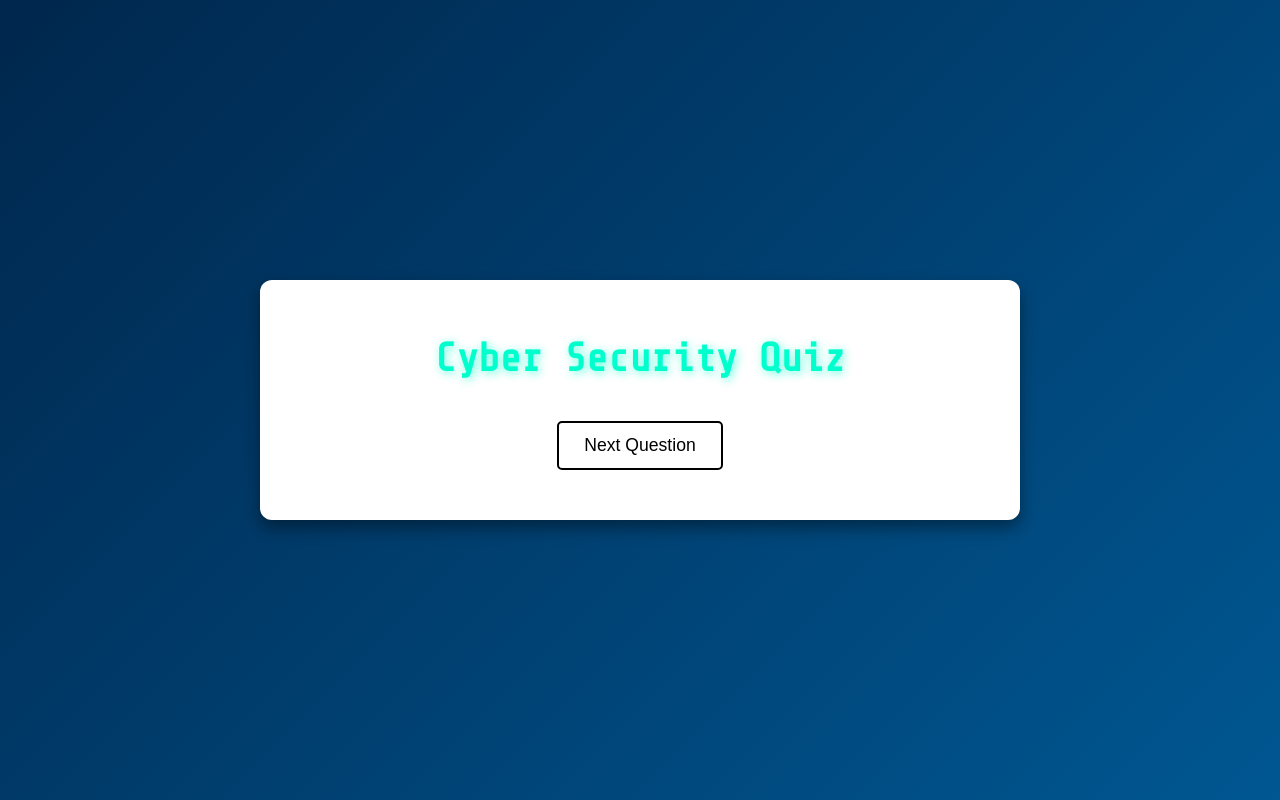
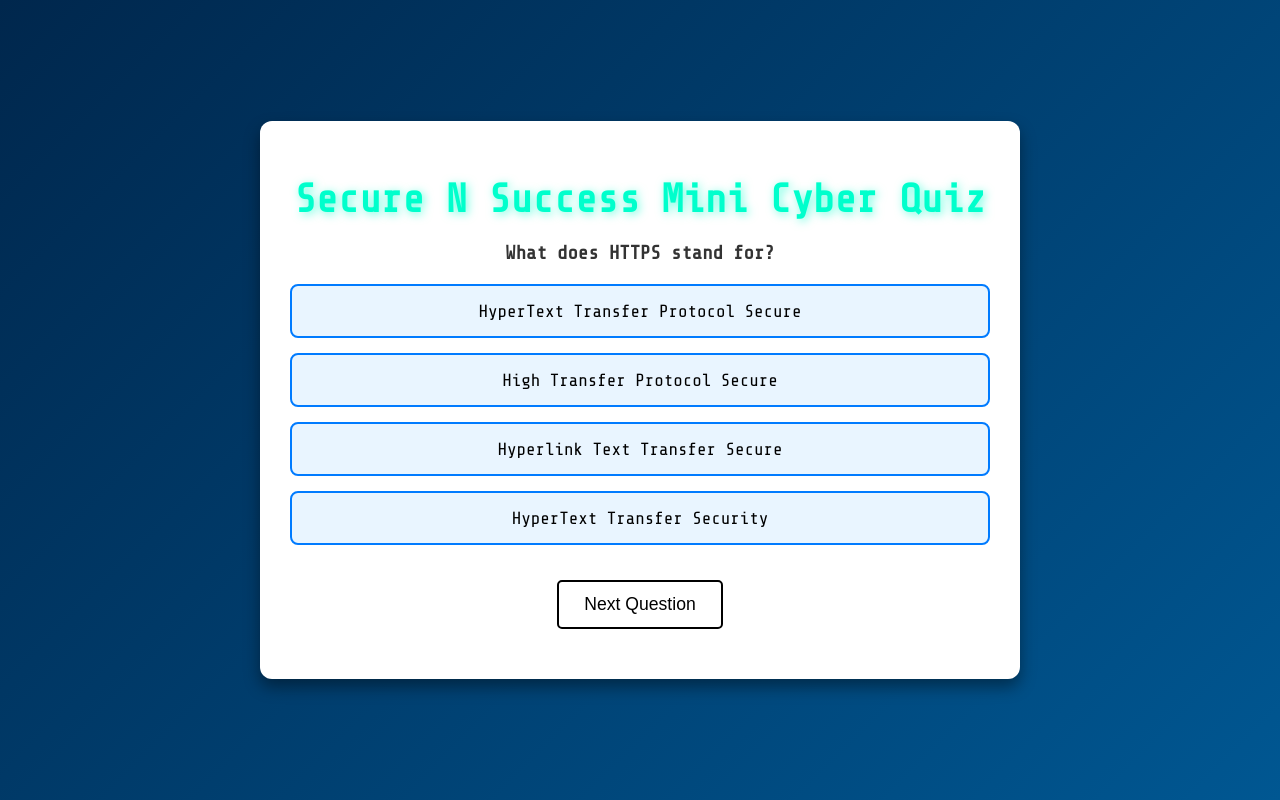
Before and after one commit to firethelava4/SeniorQuiz, a plain HTML site: page index.html in a window 1280 px wide. Drawn offline with nearby package versions, Linux system fonts and the light colour scheme.

Commit message:
Update index.html

```diff
--- a/index.html
+++ b/index.html
@@ -1,21 +1,119 @@
 <!DOCTYPE html>
 <html lang="en">
 <head>
-    <link href="https://fonts.googleapis.com/css2?family=Share+Tech+Mono&display=swap" rel="stylesheet">
     <meta charset="UTF-8">
     <meta name="viewport" content="width=device-width, initial-scale=1.0">
-    <title>Cyber Security Quiz</title>
+    <title>Secure N Success Mini Cyber Quiz</title>
+    <!-- Link to Google Font -->
+    <link href="https://fonts.googleapis.com/css2?family=Share+Tech+Mono&display=swap" rel="stylesheet">
+    <!-- Link to CSS -->
     <link rel="stylesheet" href="styles.css">
 </head>
 <body>
     <div class="quiz-container">
-        <h1>Cyber Security Quiz</h1>
-        <div id="quiz">
-            <!-- Quiz content will be dynamically generated here -->
-        </div>
-        <button id="next-btn" onclick="nextQuestion()">Next Question</button>
+        <h1>Secure N Success Mini Cyber Quiz</h1>
+        <div id="quiz"></div>
+        <button id="next">Next Question</button>
         <div id="result"></div>
     </div>
-    <script src="script.js"></script>
+
+    <!-- JavaScript -->
+    <script>
+        const quizContainer = document.getElementById("quiz");
+        const resultContainer = document.getElementById("result");
+        const nextButton = document.getElementById("next");
+
+        let currentQuestion = 0;
+        let score = 0;
+
+        // Questions Array
+        const questions = [
+            {
+                question: "What does HTTPS stand for?",
+                options: [
+                    "HyperText Transfer Protocol Secure",
+                    "High Transfer Protocol Secure",
+                    "Hyperlink Text Transfer Secure",
+                    "HyperText Transfer Security"
+                ],
+                answer: 0
+            },
+            {
+                question: "Which is a strong password?",
+                options: [
+                    "12345",
+                    "password",
+                    "qwerty",
+                    "T!k3$R@1#"
+                ],
+                answer: 3
+            },
+            {
+                question: "What is phishing?",
+                options: [
+                    "Fishing for data online",
+                    "A type of cyber attack",
+                    "A form of ransomware",
+                    "An encrypted communication method"
+                ],
+                answer: 1
+            }
+        ];
+
+        // Highlight answer logic
+        function highlightAnswer(selected, correctOptionIndex) {
+            const options = document.querySelectorAll(".option");
+            options.forEach((option, index) => {
+                if (index === correctOptionIndex) {
+                    option.classList.add("correct"); // Highlight correct answer in green
+                } else if (option === selected) {
+                    option.classList.add("incorrect"); // Highlight wrong selection in red
+                }
+                option.style.pointerEvents = "none"; // Disable clicks on all options
+            });
+        }
+
+        // Show a question
+        function showQuestion() {
+            const question = questions[currentQuestion];
+            quizContainer.innerHTML = `
+                <div class="question">${question.question}</div>
+                ${question.options
+                    .map(
+                        (option, index) =>
+                            `<div class="option" onclick="checkAnswer(${index})">${option}</div>`
+                    )
+                    .join("")}
+            `;
+        }
+
+        // Check the answer
+        function checkAnswer(selectedOptionIndex) {
+            const question = questions[currentQuestion];
+            const correctOptionIndex = question.answer;
+
+            if (selectedOptionIndex === correctOptionIndex) {
+                score++;
+            }
+            highlightAnswer(
+                document.querySelectorAll(".option")[selectedOptionIndex],
+                correctOptionIndex
+            );
+        }
+
+        // Show next question or final result
+        nextButton.addEventListener("click", () => {
+            currentQuestion++;
+            if (currentQuestion < questions.length) {
+                showQuestion();
+            } else {
+                quizContainer.innerHTML = `<h2>Quiz Over! Your score: ${score}/${questions.length}</h2>`;
+                nextButton.style.display = "none"; // Hide next button
+            }
+        });
+
+        // Start quiz
+        showQuestion();
+    </script>
 </body>
 </html>
```
